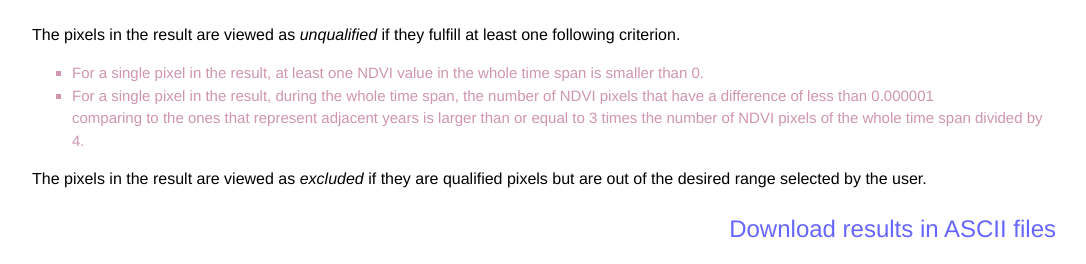
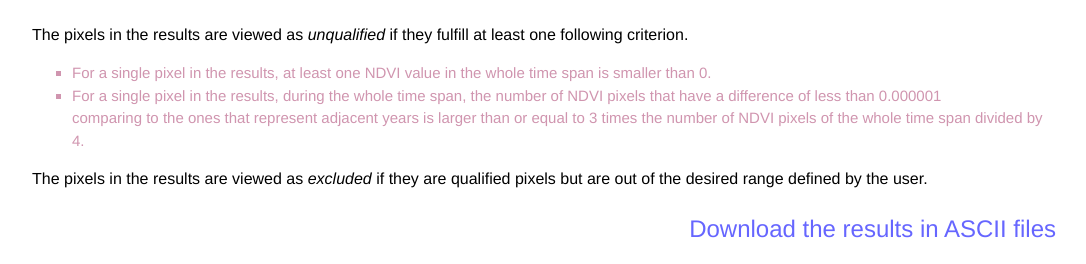
Before and after one commit to WeiYufei/master, a Django app: template PolyTrend_web-based_system/demo/photos/templates/result.html in a window 1280 px wide. Shown: the part 99-363 px from the top of the page, without its empty margins (96-1182 px from the left). Run offline with Django 3.2, Linux system fonts and the light colour scheme; the template is opened without the code that fills it, so the values that code supplies are empty.

Commit message:
Update result.html

```diff
--- a/PolyTrend_web-based_system/demo/photos/templates/result.html
+++ b/PolyTrend_web-based_system/demo/photos/templates/result.html
@@ -144,6 +144,13 @@ font-size:15px;
 text-align: left;
 background-color:#ffffff;
 }
+.plainText{
+color:#000000;
+font-family: Helvetica;
+font-size:15px;
+text-align: left;
+background-color:#ffffff;
+}
 a:link {
 text-decoration: none;
 color:#6666ff;
@@ -169,70 +176,68 @@ visibility: hidden;
 </head>
 <body id="whole" onload="freezeCustomize()">
 <span class="div1">
-<span id='title1'>&nbsp;&nbsp;&nbsp;&nbsp;&nbsp;&nbsp;&nbsp;&nbsp;PolyTrend <i>Result</i></span>
+<span id='title1'>&nbsp;&nbsp;&nbsp;&nbsp;&nbsp;&nbsp;&nbsp;&nbsp;PolyTrend <i>Results</i></span>
 <br>
 <span id='title2'>&nbsp;&nbsp;&nbsp;&nbsp;&nbsp;&nbsp;&nbsp;&nbsp;&nbsp;&nbsp;&nbsp;&nbsp;-- A tool to visualize vegetation trends by a nonlinear regression algorithm</span>
 </span>
 <p id='textHead1'></p>
 <span id="headSub" class="item"></span>
 <br>
-<span class="item">The pixels in the result are viewed as <i>unqualified</i> if they fulfill at least one following criterion.</span>
-<br><ul class="note" style="list-style-type:square";><li>For a single pixel in the result, at least one NDVI value in the whole
+<span class="item">The pixels in the results are viewed as <i>unqualified</i> if they fulfill at least one following criterion.</span>
+<br><ul class="note" style="list-style-type:square"><li>For a single pixel in the results, at least one NDVI value in the whole
  time span is smaller than 0.</li>
-<li>For a single pixel in the result, during the whole time span, the number of NDVI pixels that have a difference of less than
+<li>For a single pixel in the results, during the whole time span, the number of NDVI pixels that have a difference of less than
  0.000001 <br>comparing to the ones that represent adjacent years is larger than or equal to 3 times the number of NDVI pixels of the whole time span divided by 4.
 </li></ul>
-<span class="item">The pixels in the result are viewed as <i>excluded</i> if they are qualified pixels
-but are out of the desired range selected by the user.</span>
+<span class="item">The pixels in the results are viewed as <i>excluded</i> if they are qualified pixels
+but are out of the desired range defined by the user.</span>
 
 
-<p class="downloadCaption"><a href="/site_media/PolyTrendMatrices.zip">Download results in ASCII files</a></p>
+<p class="downloadCaption"><a href="/site_media/PolyTrendMatrices.zip">Download the results in ASCII files</a></p>
 
-<p><div class="picture"><img src="/site_media/NDVI.jpg" mce_src="site_media/NDVI.jpg" width="600" height="510"></div></p>
-<p><div class="picture"><img src="/site_media/NDVImax.jpg" mce_src="site_media/NDVImax.jpg" width="600" height="510"></div></p>
-<p><div class="picture"><img src="/site_media/NDVImin.jpg" mce_src="site_media/NDVImin.jpg" width="600" height="510"></div></p>
-<p><div class="picture"><img src="/site_media/NDVIdif.jpg" mce_src="site_media/NDVIdif.jpg" width="600" height="510"></div></p>
+<p><div class="picture"><img src="/site_media/NDVI.jpg" width="600" height="510"></div></p>
+<p><div class="picture"><img src="/site_media/NDVImax.jpg" width="600" height="510"></div></p>
+<p><div class="picture"><img src="/site_media/NDVImin.jpg" width="600" height="510"></div></p>
+<p><div class="picture"><img src="/site_media/NDVIdif.jpg" width="600" height="510"></div></p>
 
 
 <p class="explanation">&nbsp;&nbsp;&nbsp;&nbsp;&nbsp;Normalized Difference Vegetation Index (NDVI) ranges from -1 to 1.
-It is used to qualify the density of plant growth. The formula is: NDVI = (NIR - VIS) / (NIR + VIS), where NIR stands for
-spectral reflectance measured in near-infrared spectral location and VIS means spectral reflectance measured in visible
-(red) spectral location.</p>
-<p class="explanation">&nbsp;&nbsp;&nbsp;&nbsp;&nbsp;Positive values of NDVI represent vegetation. The higher the value is, the higher
-density the vegetation has.
+It is used to assess to what extent the observed location contains vegetation. This index is computed from the equation: NDVI = (NIR - RED) / (NIR + RED), where NIR represents
+spectral reflectance measured in the near-infrared channel and RED represents spectral reflectance measured in the red channel.</p>
+<p class="explanation">&nbsp;&nbsp;&nbsp;&nbsp;&nbsp;Positive values of NDVI represent vegetation. The higher the value is, the higher-density vegetation the location has.
 Zero values  of NDVI represent bare lands or rocks without vegetation.
-Negative values  of NDVI represent water, clouds or snow. Negative values are viewed as unqualified data in this algorithm.</p>
+Negative values of NDVI indicate the existence of water, clouds or snow. In this algorithm, negative values are unqualified values since the algorithm focus on describing vegetation trends.</p>
 
-<p><div class="picture"><img src="/site_media/TrendType.jpg" mce_src="site_media/TrendType.jpg" width="600" height="510"></div>
-<span class="explanation"><b>Cubic</b>:<ul style="list-style-type:square";><li>The pattern of vegetation trends can be fitted by a cubic polynomial.</li>
+<p><div class="picture"><img src="/site_media/TrendType.jpg" width="600" height="510"></div>
+<span class="explanation" ><b>Cubic</b>:<ul style="list-style-type:square"><li>The pattern of vegetation trends can be fitted by a cubic polynomial.</li>
 <li>The net change of NDVI can be detected when the statistical significance level in a t-test is &#945;. </li>
 </ul></span>
-<span class="explanation"><b>Quadratic</b>:<ul style="list-style-type:square;"><li>The pattern of vegetation trends can be fitted by a quadratic polynomial.</li>
+<span class="explanation"><b>Quadratic</b>:<ul style="list-style-type:square"><li>The pattern of vegetation trends can be fitted by a quadratic polynomial.</li>
 <li>The net change of NDVI can be detected when the statistical significance level in a t-test is &#945;. </li>
 </ul></span>
-<span class="explanation"><b>Linear</b>:<ul style="list-style-type:square;"><li>The pattern of vegetation trends can be fitted by a linear polynomial.</li>
+<span class="explanation"><b>Linear</b>:<ul style="list-style-type:square"><li>The pattern of vegetation trends can be fitted by a linear polynomial.</li>
 <li>The net change of NDVI can be detected when the statistical significance level in a t-test is &#945;. </li>
 </ul></span>
-<span class="explanation"><b>No-trend</b>: <ul style="list-style-type:square;"><li>The pattern of vegetation trends can neither be fitted by a cubic, quadratic, nor linear polynomial.</li>
+<span class="explanation"><b>No-trend</b>: <ul style="list-style-type:square"><li>The pattern of vegetation trends can neither be fitted by a cubic, quadratic, nor linear polynomial.</li>
 <li>No net change of NDVI can be detected when the statistical significance level in a t-test is &#945;.</li>
 </ul></span>
-<span class="explanation"><b>Concealed</b>: <ul style="list-style-type:square;"><li>The pattern of vegetation trends can be fitted by a cubic polynomial or a quadratic polynomial.</li>
+<span class="explanation"><b>Concealed</b>: <ul style="list-style-type:square"><li>The pattern of vegetation trends can be fitted by a cubic polynomial or a quadratic polynomial.</li>
 <li>No net change of NDVI can be detected when the statistical significance level in a t-test is &#945;.</li>
 </ul></span>
 <br>
-<p><div class="picture"><img src="/site_media/Significance.jpg" mce_src="site_media/Significance.jpg" width="600" height="510"></div></p>
+<p><div class="picture"><img src="/site_media/Significance.jpg" width="600" height="510"></div></p>
 <span class="explanation"><b>Significant</b>: The trend type is cubic, quadratic or linear.</span>
 <br><br>
 <span class="explanation"><b>Insignificant</b>: The trend type is no-trend or concealed.</span>
 <br>
 
-<p><div class="picture"><img src="/site_media/Slope.jpg" mce_src="site_media/Slope.jpg" width="600" height="510"></div></p>
-<p class="explanation">&nbsp;&nbsp;&nbsp;&nbsp;&nbsp;The above plot shows the slope of vegetation trends of the elapsed time period. The extreme dark-blue pixels refer to <i>unqualified</i> and/or <i>excluded</i> pixels.</p>
+<p><div class="picture"><img src="/site_media/Slope.jpg" width="600" height="510"></div></p>
+<p class="explanation">&nbsp;&nbsp;&nbsp;&nbsp;&nbsp;The above plot shows the slopes of vegetation trends of the elapsed time period. The extreme dark-blue pixels refer to <i>unqualified</i> and/or <i>excluded</i> pixels.</p>
 <br>
-<p><div class="picture"><img src="/site_media/Direction.jpg" mce_src="site_media/Direction.jpg" width="600" height="510"></div></p>
+<p><div class="picture"><img src="/site_media/Direction.jpg" width="600" height="510"></div></p>
 <span class="explanation"><b>Positive</b>: In general, the net change of NDVI increases.</span>
 <br><br>
-<span class="explanation"><b>Insignificant</b>: In general, the net change of NDVI decreases.</span>
+<span class="explanation"><b>Negative</b>: In general, the net change of NDVI decreases.</span>
 <br>
 <br>
 <br><br>
@@ -249,9 +254,10 @@ DOI: 10.1016/j.rse.2013.10.019
 &nbsp;&nbsp;&nbsp;&nbsp;&nbsp;&nbsp;&nbsp;&nbsp;
 <a class="footLink1" href="/terms/">Terms of Service</a>
 &nbsp;&nbsp;&nbsp;&nbsp;&nbsp;&nbsp;&nbsp;&nbsp;
-<a class="footLink1" href="/site_media/PolyTrend_PixelLevel.zip">Code of the original algorithm</a>
+<span class="plainText">Code of the original algorithm (</span><a class="footLink1" href="/site_media/PolyTrend_PixelLevel.zip">MATLAB</a> <span class="plainText">&</span> <a class="footLink1" target="_blank" href="https://cran.r-project.org/web/packages/PolyTrend/index.html">R</a><span class="plainText">)</span>
 &nbsp;&nbsp;&nbsp;&nbsp;&nbsp;&nbsp;&nbsp;&nbsp;
-<a class="footLink1" target="_blank" href="https://github.com/weiyufei/polytrend">Code of this tool on GitHub</a>
+<a class="footLink1" target="_blank" href="https://github.com/weiyufei/polytrend">Code of this tool</a>
+
 <hr>
 <span class="ccby">
 <a rel="license" target="_blank" href="http://creativecommons.org/licenses/by-nc-sa/4.0/"><img alt="Creative Commons License" style="border-width:0" src="https://i.creativecommons.org/l/by-nc-sa/4.0/80x15.png" /></a><br/>
```
